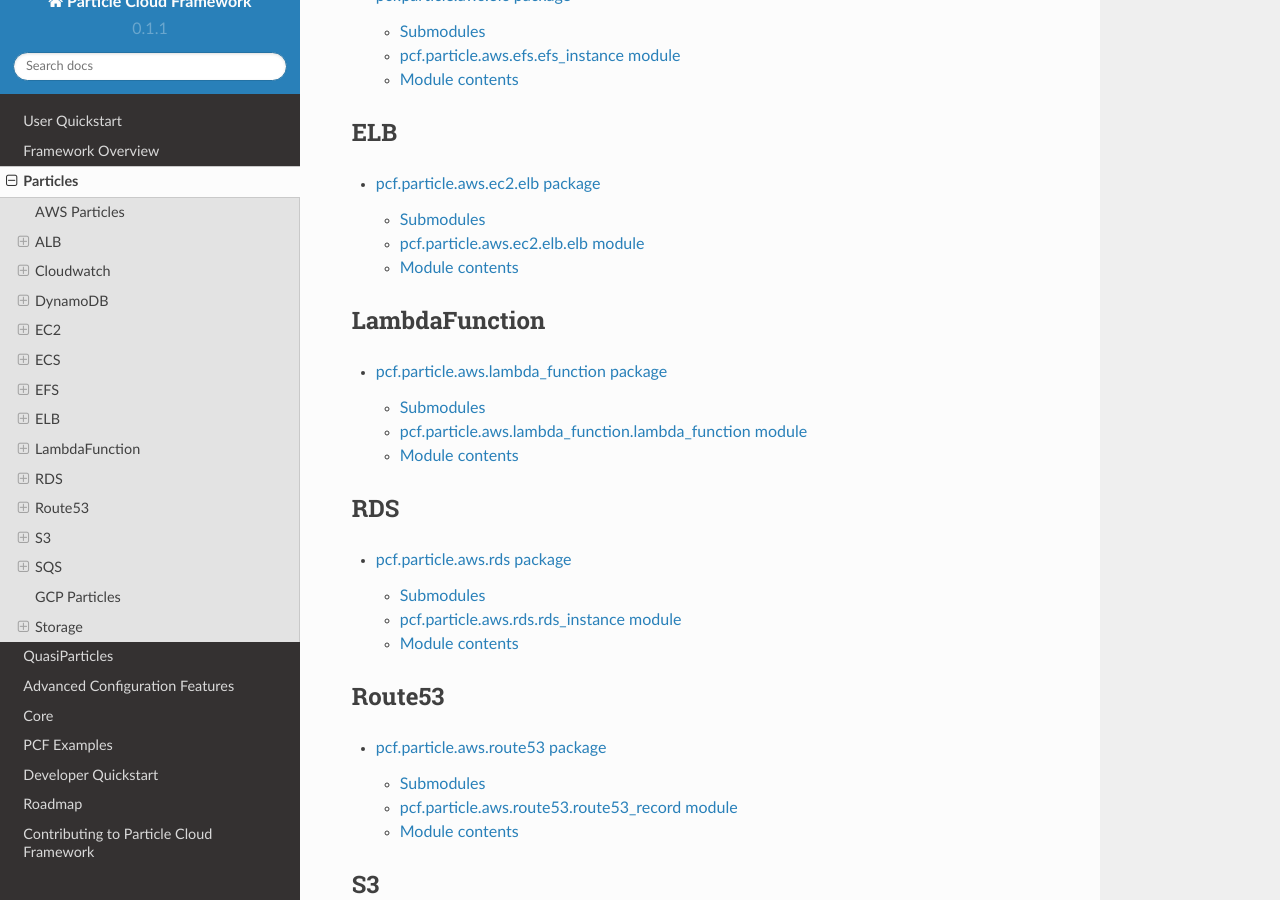
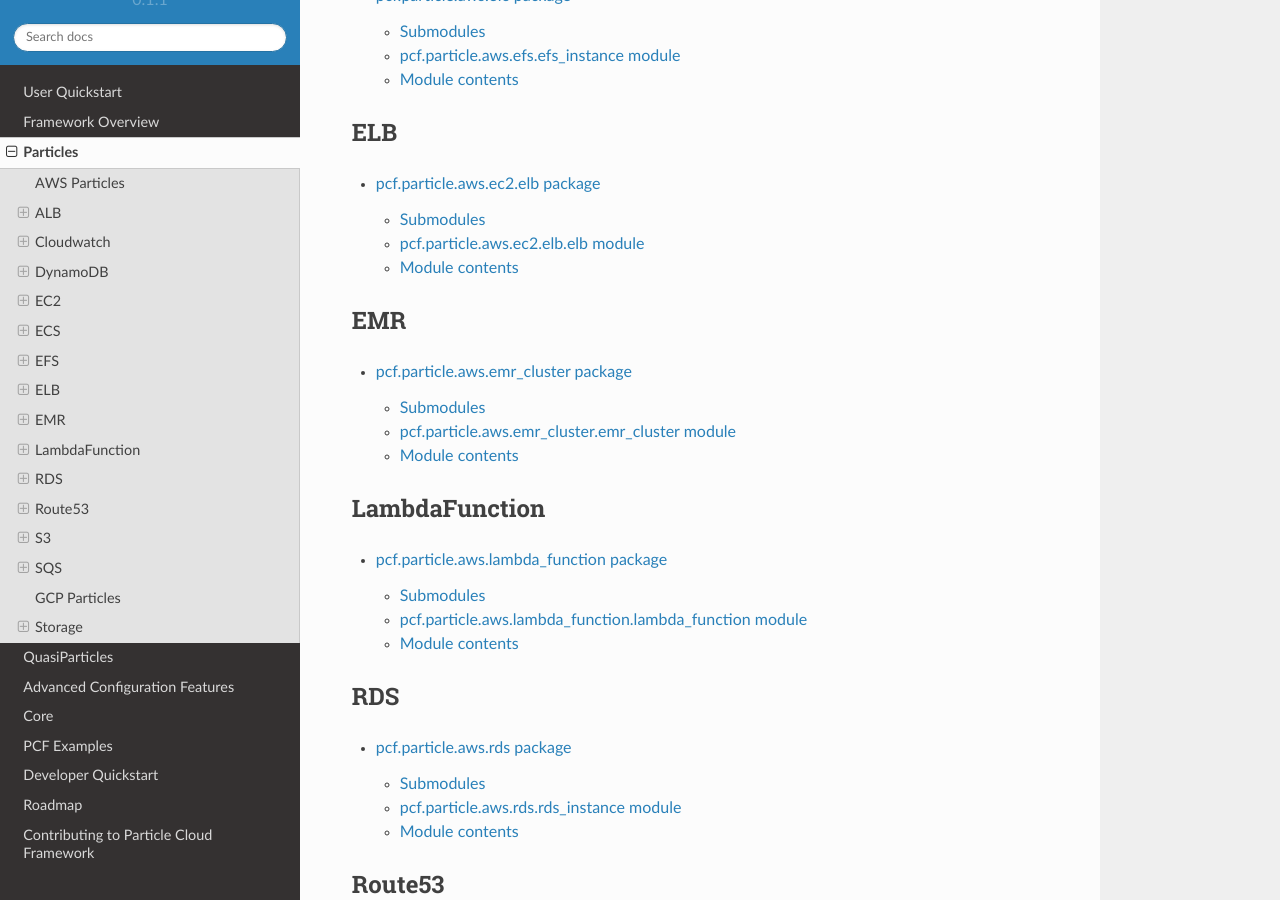
Before and after one commit to capitalone/Particle-Cloud-Framework, a Sphinx documentation site: the page built from docs/source/particlelist.rst, in a window 1280 px wide and 900 px high, scrolled down 1444 px. Built offline with Sphinx 7.4.7 and the Read the Docs theme 2.0.0, drawn with Linux system fonts in a browser that asks for light colours; pages that are not in the unit, such as notebooks, are missing from menus.

```diff
--- a/docs/source/particlelist.rst
+++ b/docs/source/particlelist.rst
@@ -62,6 +62,12 @@ ELB
 
    pcf.particle.aws.ec2.elb
 
+EMR
+--------------------------
+.. toctree::
+   :maxdepth: 2
+
+   pcf.particle.aws.emr_cluster
 
 LambdaFunction
 --------------------------
--- /dev/null
+++ b/docs/source/pcf.particle.aws.emr_cluster.rst
@@ -0,0 +1,22 @@
+pcf.particle.aws.emr\_cluster package
+=====================================
+
+Submodules
+----------
+
+pcf.particle.aws.emr\_cluster.emr\_cluster module
+-------------------------------------------------
+
+.. automodule:: pcf.particle.aws.emr_cluster.emr_cluster
+    :members:
+    :undoc-members:
+    :show-inheritance:
+
+
+Module contents
+---------------
+
+.. automodule:: pcf.particle.aws.emr_cluster
+    :members:
+    :undoc-members:
+    :show-inheritance:
--- /dev/null
+++ b/docs/source/pcf.particle.azure.rst
@@ -0,0 +1,10 @@
+pcf.particle.azure package
+==========================
+
+Module contents
+---------------
+
+.. automodule:: pcf.particle.azure
+    :members:
+    :undoc-members:
+    :show-inheritance:
--- /dev/null
+++ b/docs/source/pcf.quasiparticle.azure.rst
@@ -0,0 +1,10 @@
+pcf.quasiparticle.azure package
+===============================
+
+Module contents
+---------------
+
+.. automodule:: pcf.quasiparticle.azure
+    :members:
+    :undoc-members:
+    :show-inheritance:
--- /dev/null
+++ b/docs/source/pcf.quasiparticle.gcp.rst
@@ -0,0 +1,10 @@
+pcf.quasiparticle.gcp package
+=============================
+
+Module contents
+---------------
+
+.. automodule:: pcf.quasiparticle.gcp
+    :members:
+    :undoc-members:
+    :show-inheritance:
```
Also changed, not shown: docs/source/sections/quickstart.rst (+13 -0 lines).
